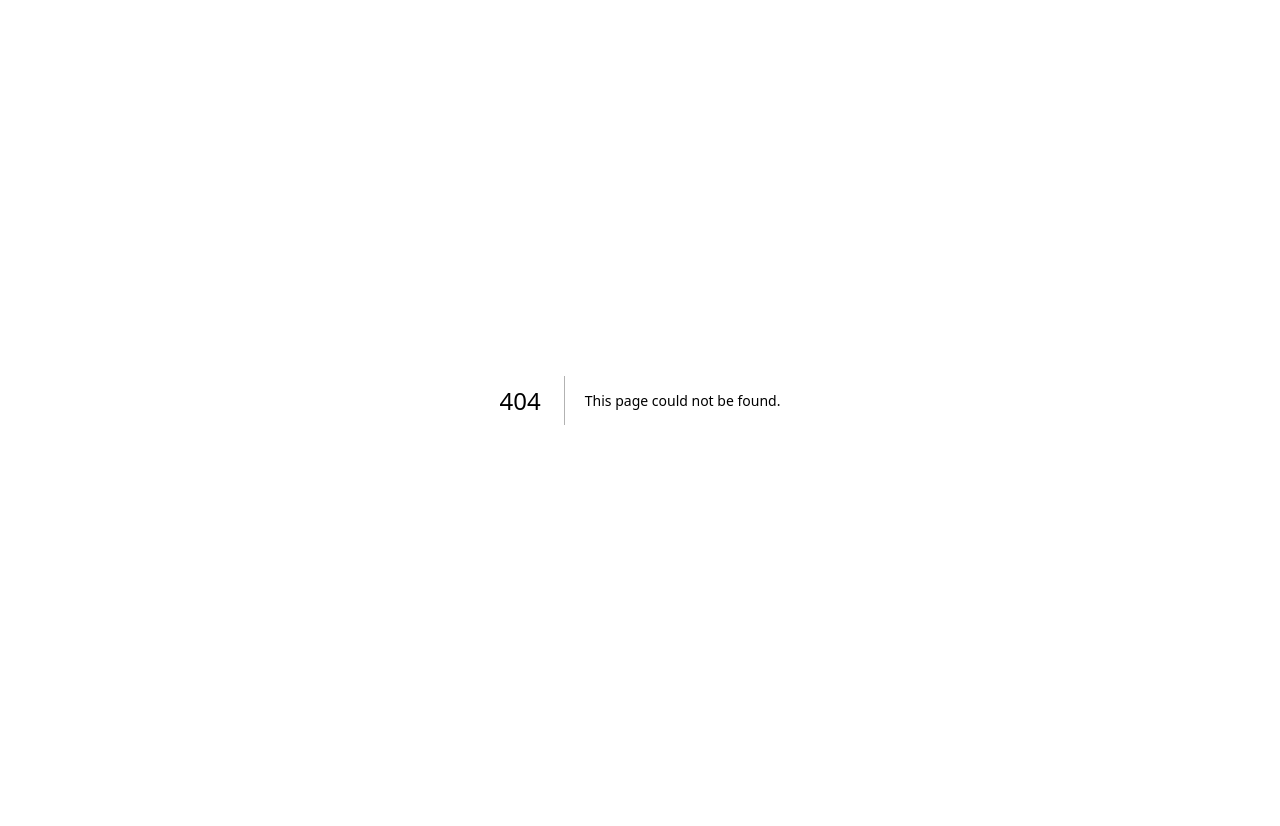
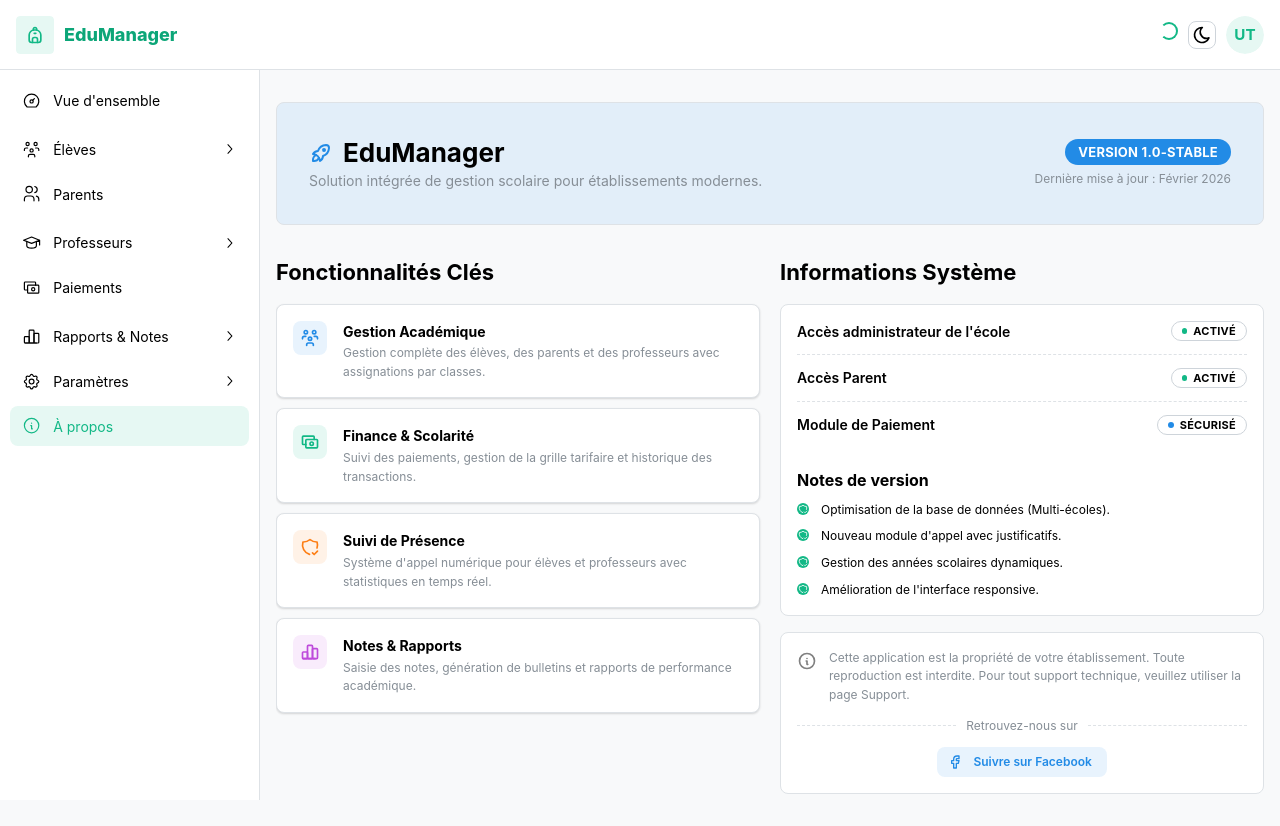
Before and after one commit to NATAHINA/schoolapp, a Next.js app: page /dashboard/about in a window 1280 px wide. Before the commit this address had no page. Before the commit the page ends 800 px from the top, so only its background shows below. Built offline with nearby package versions, Linux system fonts and the light colour scheme.

Commit message:
Ajout info et support

```diff
--- /dev/null
+++ b/app/dashboard/about/page.tsx
@@ -0,0 +1,146 @@
+'use client';
+
+import {
+  Title, Text, Paper, Stack, Group, ThemeIcon,Button,
+  SimpleGrid, Badge, Divider, List, ThemeIcon as MantineIcon
+} from '@mantine/core';
+import {
+  IconInfoCircle, IconVersions, IconUsersGroup, IconCash,
+  IconChartBar, IconSettings, IconShieldCheck, IconRocket,
+  IconBrandFacebook
+} from '@tabler/icons-react';
+
+export default function AboutPage() {
+  const CURRENT_VERSION = "1.0-stable";
+  const RELEASE_DATE = "Février 2026";
+
+  const modules = [
+    {
+      title: 'Gestion Académique',
+      icon: <IconUsersGroup size={20} />,
+      color: 'blue',
+      desc: 'Gestion complète des élèves, des parents et des professeurs avec assignations par classes.'
+    },
+    {
+      title: 'Finance & Scolarité',
+      icon: <IconCash size={20} />,
+      color: 'teal',
+      desc: 'Suivi des paiements, gestion de la grille tarifaire et historique des transactions.'
+    },
+    {
+      title: 'Suivi de Présence',
+      icon: <IconShieldCheck size={20} />,
+      color: 'orange',
+      desc: 'Système d\'appel numérique pour élèves et professeurs avec statistiques en temps réel.'
+    },
+    {
+      title: 'Notes & Rapports',
+      icon: <IconChartBar size={20} />,
+      color: 'grape',
+      desc: 'Saisie des notes, génération de bulletins et rapports de performance académique.'
+    }
+  ];
+
+  return (
+    <Stack gap="xl" py="md">
+      {/* En-tête de version */}
+      <Paper withBorder radius="md" p="xl" bg="var(--mantine-color-blue-light)">
+        <Group justify="space-between">
+          <Stack gap={0}>
+            <Group gap="xs">
+              <IconRocket color="var(--mantine-color-blue-filled)" />
+              <Title order={2}>EduManager</Title>
+            </Group>
+            <Text c="dimmed" fz="sm">Solution intégrée de gestion scolaire pour établissements modernes.</Text>
+          </Stack>
+          <Stack align="flex-end" gap={5}>
+            <Badge size="lg" variant="filled" color="blue">Version {CURRENT_VERSION}</Badge>
+            <Text fz="xs" c="dimmed">Dernière mise à jour : {RELEASE_DATE}</Text>
+          </Stack>
+        </Group>
+      </Paper>
+
+      <SimpleGrid cols={{ base: 1, md: 2 }} spacing="lg">
+        {/* Section Fonctionnalités */}
+        <Stack gap="md">
+          <Title order={3}>Fonctionnalités Clés</Title>
+          <SimpleGrid cols={1} spacing="xs">
+            {modules.map((m, i) => (
+              <Paper key={i} withBorder p="md" radius="md" shadow="xs">
+                <Group wrap="nowrap" align="flex-start">
+                  <ThemeIcon color={m.color} variant="light" size="lg" radius="md">
+                    {m.icon}
+                  </ThemeIcon>
+                  <Stack gap={2}>
+                    <Text fw={700} fz="sm">{m.title}</Text>
+                    <Text fz="xs" c="dimmed">{m.desc}</Text>
+                  </Stack>
+                </Group>
+              </Paper>
+            ))}
+          </SimpleGrid>
+        </Stack>
+
+        {/* Section Nouveautés / Technique */}
+        <Stack gap="md">
+          <Title order={3}>Informations Système</Title>
+          <Paper withBorder radius="md" p="md">
+            <Stack gap="sm">
+              <Group justify="space-between">
+                <Text fz="sm" fw={600}>Accès administrateur de l'école</Text>
+                <Badge variant="dot" color="teal">Activé</Badge>
+              </Group>
+              <Divider variant="dashed" />
+              <Group justify="space-between">
+                <Text fz="sm" fw={600}>Accès Parent</Text>
+                <Badge variant="dot" color="teal">Activé</Badge>
+              </Group>
+              <Divider variant="dashed" />
+              <Group justify="space-between">
+                <Text fz="sm" fw={600}>Module de Paiement</Text>
+                <Badge variant="dot" color="blue">Sécurisé</Badge>
+              </Group>
+            </Stack>
+
+            <Title order={5} mt="xl" mb="xs">Notes de version</Title>
+            <List size="xs" spacing="xs" icon={<ThemeIcon size={12} radius="xl" color="teal"><IconShieldCheck size={10} /></ThemeIcon>}>
+              <List.Item>Optimisation de la base de données (Multi-écoles).</List.Item>
+              <List.Item>Nouveau module d'appel avec justificatifs.</List.Item>
+              <List.Item>Gestion des années scolaires dynamiques.</List.Item>
+              <List.Item>Amélioration de l'interface responsive.</List.Item>
+            </List>
+          </Paper>
+
+          <Paper withBorder radius="md" p="md">
+            <Stack gap="sm">
+              <Group gap="sm" wrap="nowrap" align="flex-start">
+                <IconInfoCircle size={20} color="gray" style={{ flexShrink: 0, marginTop: 2 }} />
+                <Text fz="xs" c="dimmed" style={{ flex: 1 }}>
+                  Cette application est la propriété de votre établissement. Toute reproduction est interdite.
+                  Pour tout support technique, veuillez utiliser la page Support.
+                </Text>
+              </Group>
+
+              <Divider label="Retrouvez-nous sur" labelPosition="center" variant="dashed" />
+
+              <Group justify="center" gap="xs">
+                <Button
+                  component="a"
+                  href="https://www.facebook.com/profile.php?id=61561556410633"
+                  target="_blank"
+                  variant="light"
+                  color="blue"
+                  size="xs"
+                  leftSection={<IconBrandFacebook size={16} />}
+                >
+                  Suivre sur Facebook
+                </Button>
+
+              </Group>
+            </Stack>
+          </Paper>
+        </Stack>
+      </SimpleGrid>
+    </Stack>
+  );
+}
--- a/app/dashboard/layout.tsx
+++ b/app/dashboard/layout.tsx
@@ -12,7 +12,8 @@ import {
   IconDashboard, IconUsers, IconSchool, IconChartBar, IconSettings,
   IconSun, IconMoon, IconLogout, IconUsersGroup, IconBellRinging,IconSettingsDollar,
   IconBooks, IconHierarchy2, IconCalendarEvent, IconUser, IconAffiliate, IconBackpack,
-  IconClockCheck, IconMenu4, IconChartDots, IconChecklist, IconFileDescription, IconCash
+  IconClockCheck, IconMenu4, IconChartDots, IconChecklist, IconFileDescription,
+  IconCash, IconInfoCircle
 } from '@tabler/icons-react';
 import Link from 'next/link';
 import { usePathname, useRouter } from 'next/navigation';
@@ -62,6 +63,7 @@ const menus = {
         { link: '/dashboard/settings/subjects', label: 'Matières', icon: IconBooks },
       ]
     },
+    { link: '/dashboard/about', label: 'À propos', icon: IconInfoCircle },
   ],
   PARENT: [
     { link: '/dashboard/parent', label: 'Mes Enfants', icon: IconUsersGroup },
--- a/app/layout.tsx
+++ b/app/layout.tsx
@@ -12,6 +12,10 @@ dayjs.locale('fr');
 
 export const metadata = {
   title: 'EduManager',
+  icons: {
+    icon: "/backpack.svg",
+    apple: "/backpack.svg",
+  },
   description: 'Application de gestion multi-écoles',
 }
 
```
Also changed, not shown: public/backpack.svg (added).
